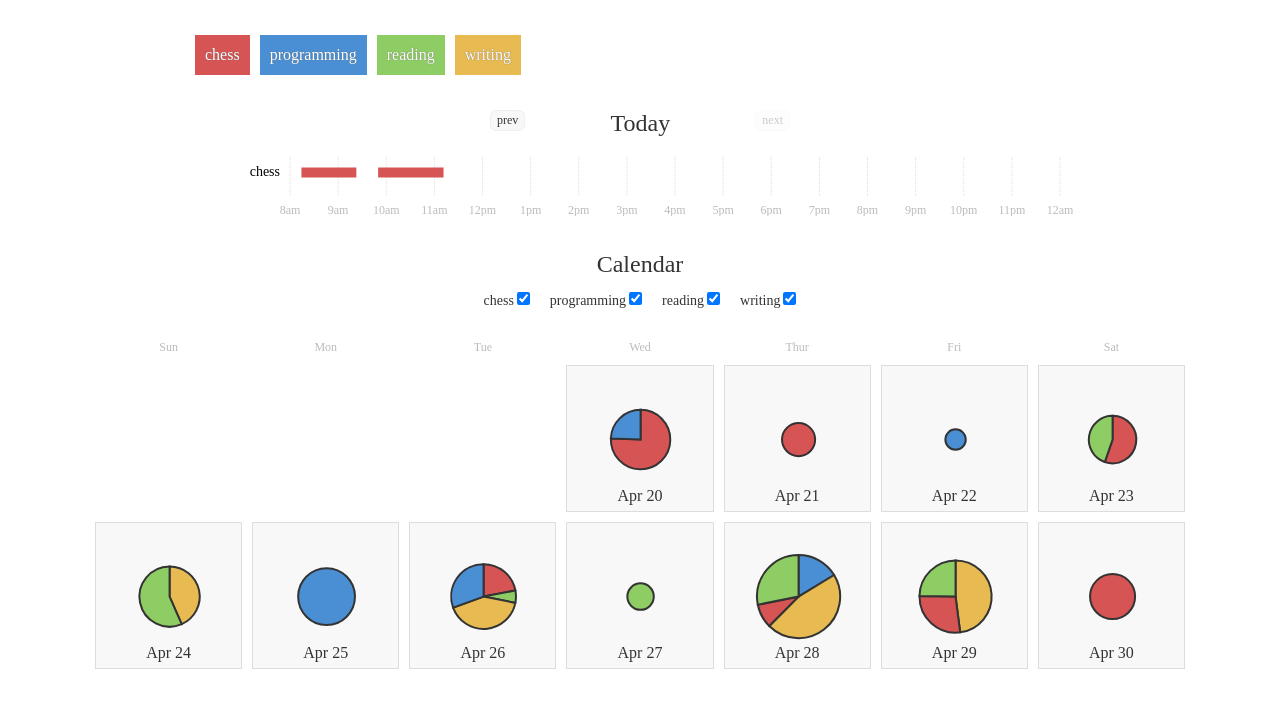
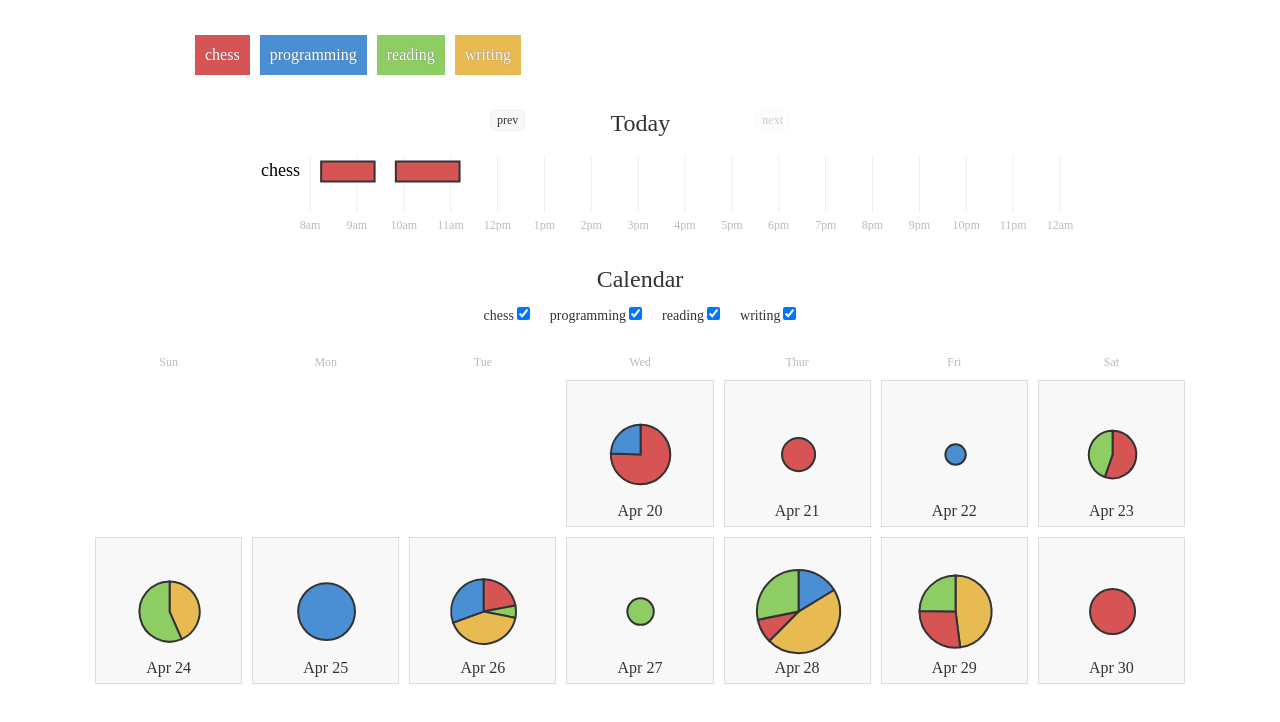
Before and after one commit to zjmiller/time-tracker, a website with bundled scripts: page index.html in a window 1280 px wide. Built offline with nearby package versions, Linux system fonts and the light colour scheme.

Commit message:
Change style of activity bars in daily breakdown

```diff
--- a/index.js
+++ b/index.js
@@ -428,11 +428,11 @@ function generateTodayChart(date){
   const todayData = data.getAllActivitiesOnDate(date);
   const todayTypes = todayData.getListOfActivityTypes();
 
-  const barOuterHeight = 20;
-  const barInnerHeight = 10;
-  const labelSize = 14;
+  const barOuterHeight = 35;
+  const barInnerHeight = 20;
+  const labelSize = 18;
 
-  const margin = {top: 20, right: 30, bottom: 20, left: 100};
+  const margin = {top: 20, right: 30, bottom: 20, left: 120};
   const outerWidth = 900;
   const outerHeight = (todayTypes.length * barOuterHeight) + margin.top + margin.bottom;
   const innerWidth = outerWidth - margin.left - margin.right;
--- a/style.css
+++ b/style.css
@@ -60,6 +60,8 @@
 
 .activity-bar {
   cursor: pointer;
+  stroke: #333;
+  stroke-width: 2px;
 }
 
 .activity-bar:hover {
```
